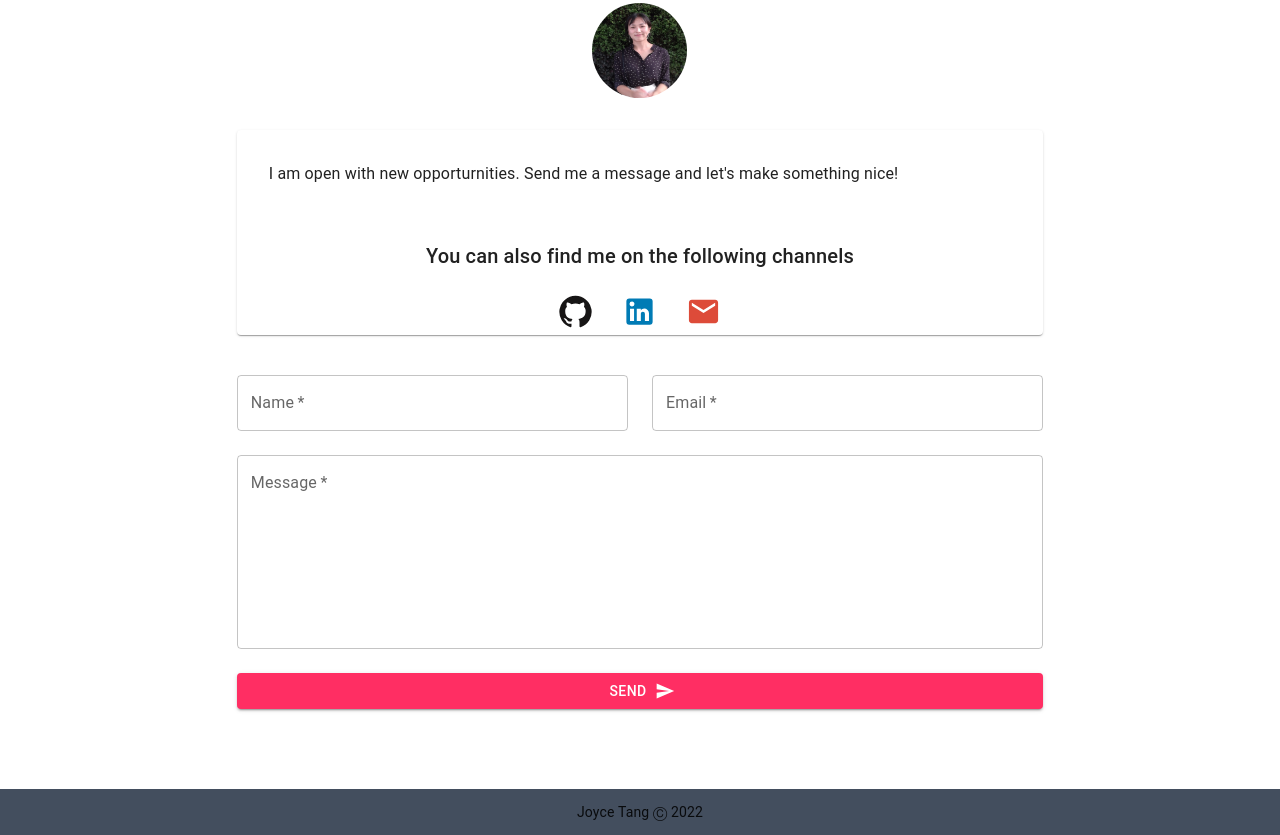
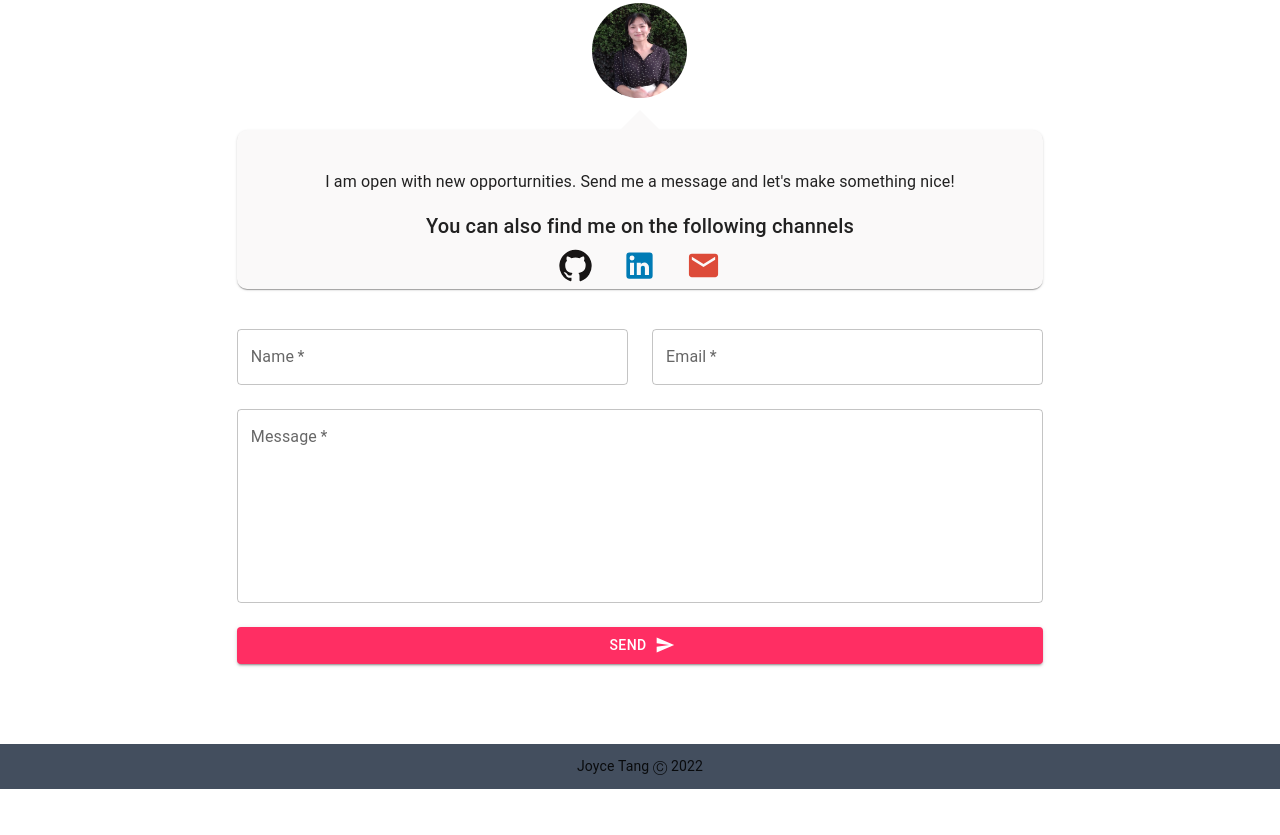
Before and after one commit to joycethh/portflio, a React (Create React App) app: page / in a window 1280 px wide. Shown: the part 3000-3835 px from the top of the page. After the commit the page ends 3789 px from the top, so only its background shows below. Built offline with nearby package versions, Linux system fonts and the light colour scheme.

Commit message:
create speech bubble

```diff
--- a/src/contact/Contact.js
+++ b/src/contact/Contact.js
@@ -4,13 +4,13 @@ import {
   Box,
   Typography,
   Paper,
-  CardContent,
   Dialog,
   DialogTitle,
   DialogContent,
   DialogContentText,
 } from "@mui/material";
 
+import { SpeechBubble } from "./Elements";
 import SectionContainer from "../SectionContainer";
 import Form from "./Form";
 import Socials from "../Socials";
@@ -57,18 +57,29 @@ const Contact = () => {
           <Box p={4} sx={{ display: "flex", justifyContent: "center" }}>
             <Avatar />
           </Box>
-          <Paper>
-            <CardContent sx={{ padding: 4 }}>
-              <Typography variant="body1" gutterBottom>
+
+          {/* speech bubble */}
+          <SpeechBubble>
+            <Box
+              sx={{
+                display: "flex",
+                justifyContent: "center",
+                pt: 5,
+                pl: 4,
+                pr: 4,
+                pb: 2,
+              }}
+            >
+              <Typography variant="body1">
                 I am open with new opporturnities. Send me a message and let's
                 make something nice!
               </Typography>
-            </CardContent>
+            </Box>
 
-            <CardContent
+            <Box
               sx={{
-                paddingLeft: 4,
-                paddingRight: 4,
+                pl: 4,
+                pr: 4,
                 display: "flex",
                 justifyContent: "center",
               }}
@@ -76,9 +87,9 @@ const Contact = () => {
               <Typography variant="h6">
                 You can also find me on the following channels
               </Typography>
-            </CardContent>
+            </Box>
             <Socials />
-          </Paper>
+          </SpeechBubble>
 
           <form ref={refForm} onSubmit={sendEmail}>
             <Form />
--- /dev/null
+++ b/src/contact/Elements.js
@@ -0,0 +1,22 @@
+import { Paper, styled } from "@mui/material";
+
+export const SpeechBubble = styled(Paper)(({ theme }) => ({
+  position: "relative",
+  background: "#faf9f9",
+  borderRadius: "10px",
+  padding: 0,
+
+  "::after": {
+    content: `""`,
+    position: "absolute",
+    display: "block",
+    width: 0,
+    zIndex: 1,
+    borderStyle: "solid",
+    borderColor: "#faf9f9 transparent",
+    borderWidth: "0 20px 20px",
+    top: "-20px",
+    left: "50%",
+    marginLeft: "-20px",
+  },
+}));
```
